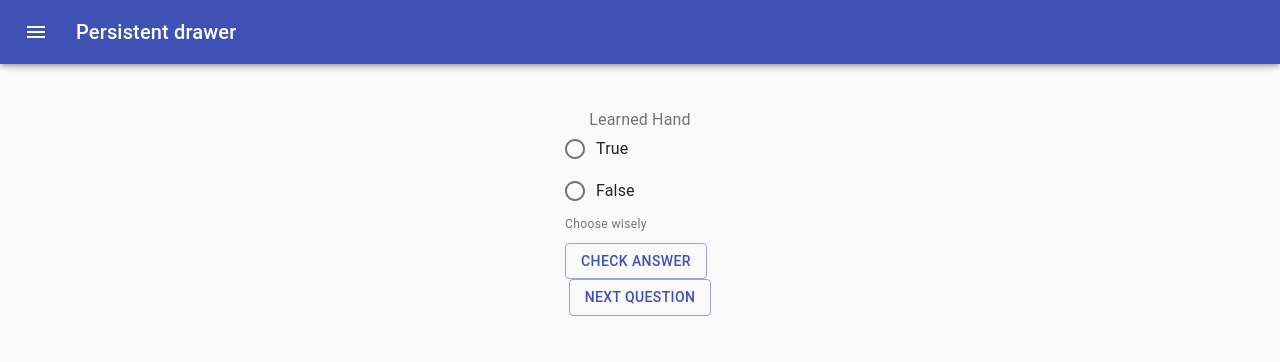
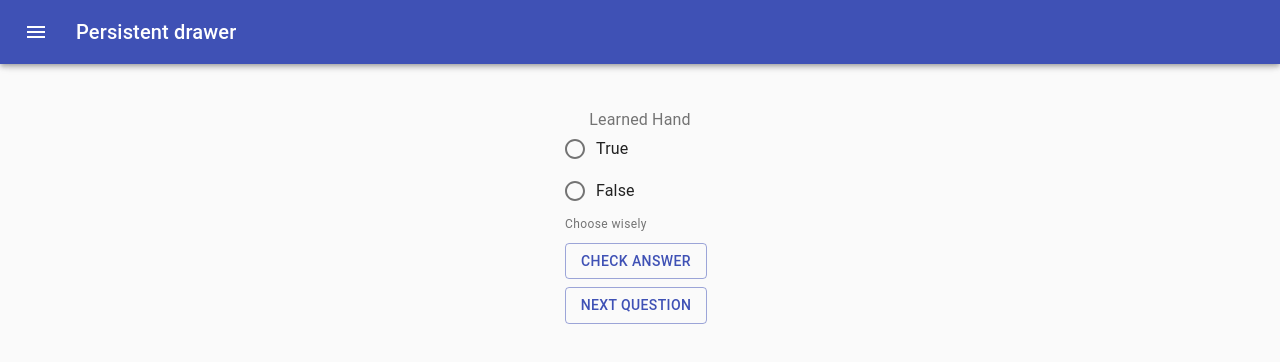
Before and after one commit to coyotespike/law-exam-app, a React (Create React App) app: page /questions in a window 1280 px wide. Shown: the top 362 px of the page. Built offline with nearby package versions, Linux system fonts and the light colour scheme.

Commit message:
Add spacing to Next Question button

```diff
--- a/src/Home.tsx
+++ b/src/Home.tsx
@@ -1,25 +1,12 @@
 import React from "react";
 import { Link } from "react-router-dom";
 
-import logo from "./logo.svg";
 import Login from "./Login";
 
 function Home() {
   return (
     <header className="App-header">
-      <img src={logo} className="App-logo" alt="logo" />
-      <p>
-        Edit <code>src/App.js</code> and save to reload. And then do other stuff
-      </p>
       <Login />
-      <a
-        className="App-link"
-        href="https://reactjs.org"
-        target="_blank"
-        rel="noopener noreferrer"
-      >
-        Learn React
-      </a>
       <Link to="/questions">Questions</Link>
     </header>
   );
--- a/src/MultipleChoice/MultipleChoice.tsx
+++ b/src/MultipleChoice/MultipleChoice.tsx
@@ -11,9 +11,6 @@ import Button from "@material-ui/core/Button";
 import Drawer from "../Drawer";
 
 const useStyles = makeStyles((theme) => ({
-  formControl: {
-    margin: theme.spacing(3),
-  },
   button: {
     margin: theme.spacing(1, 1, 0, 0),
   },
--- a/src/Quiz.tsx
+++ b/src/Quiz.tsx
@@ -1,12 +1,20 @@
 import React, { useContext, useState } from "react";
+import { makeStyles } from "@material-ui/core/styles";
 import { RootContext } from "./Context";
 import MultipleChoice from "./MultipleChoice";
 import Essay from "./OpenEndedQuestion";
 
 import Button from "@material-ui/core/Button";
 
+const useStyles = makeStyles((theme) => ({
+  button: {
+    margin: theme.spacing(1, 1, 0, 0),
+  },
+}));
+
 export default function Quiz() {
   const questions = useContext(RootContext);
+  const classes = useStyles();
 
   const [index, setIndex] = useState(0);
 
@@ -19,15 +27,19 @@ export default function Quiz() {
   return (
     <>
       {question.category === "OpenAnswer" ? (
-          <Essay prompt={question.prompt}
-              />
+        <Essay prompt={question.prompt} />
       ) : (
         <MultipleChoice
           options={question.options || ["True", "False"]}
           prompt={question.prompt}
         />
       )}
-      <Button onClick={handleClick} variant="outlined" color="primary">
+      <Button
+        onClick={handleClick}
+        variant="outlined"
+        color="primary"
+        className={classes.button}
+      >
         Next Question
       </Button>
     </>
```
Also changed, not shown: src/logo.svg (deleted).
